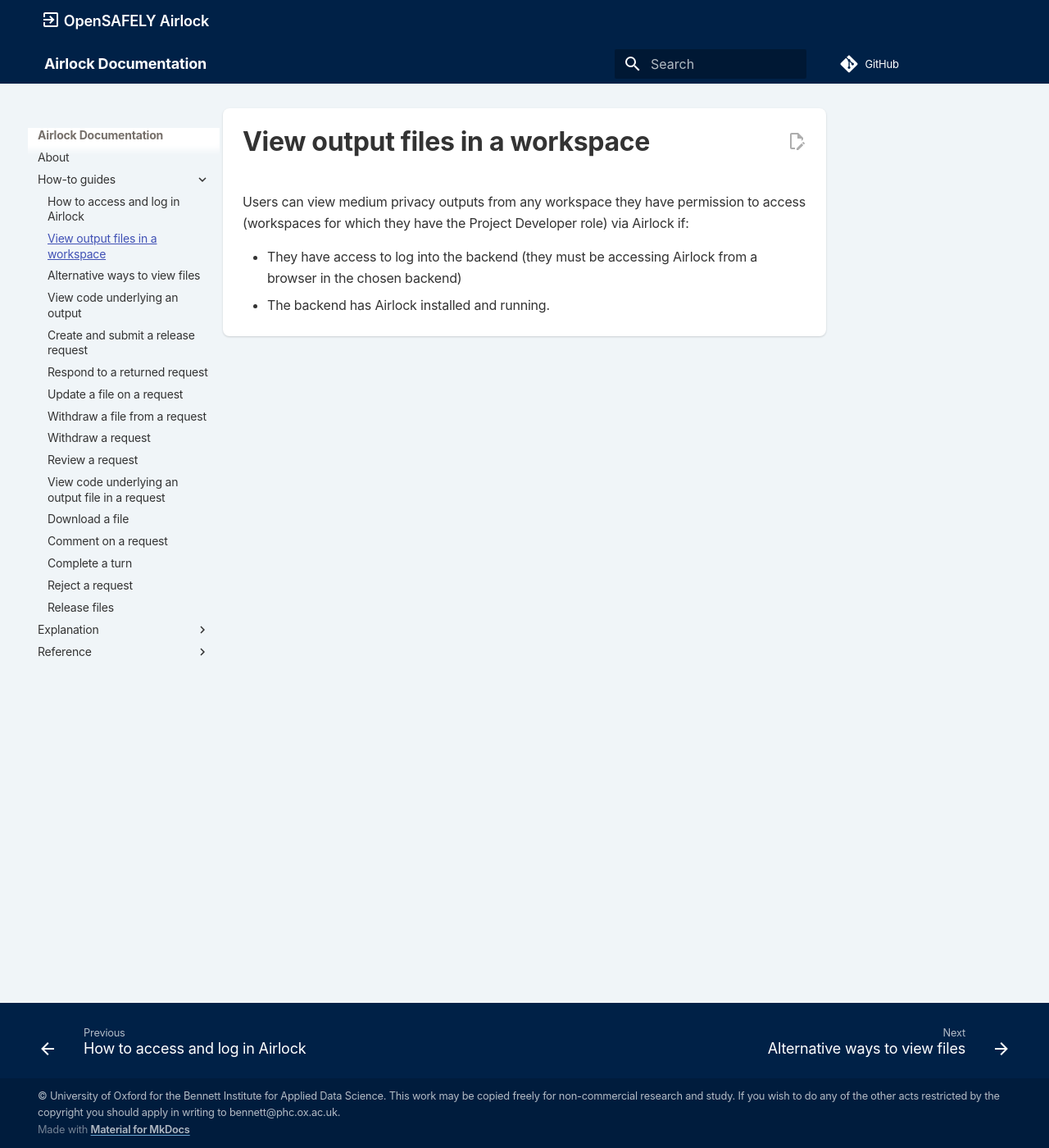
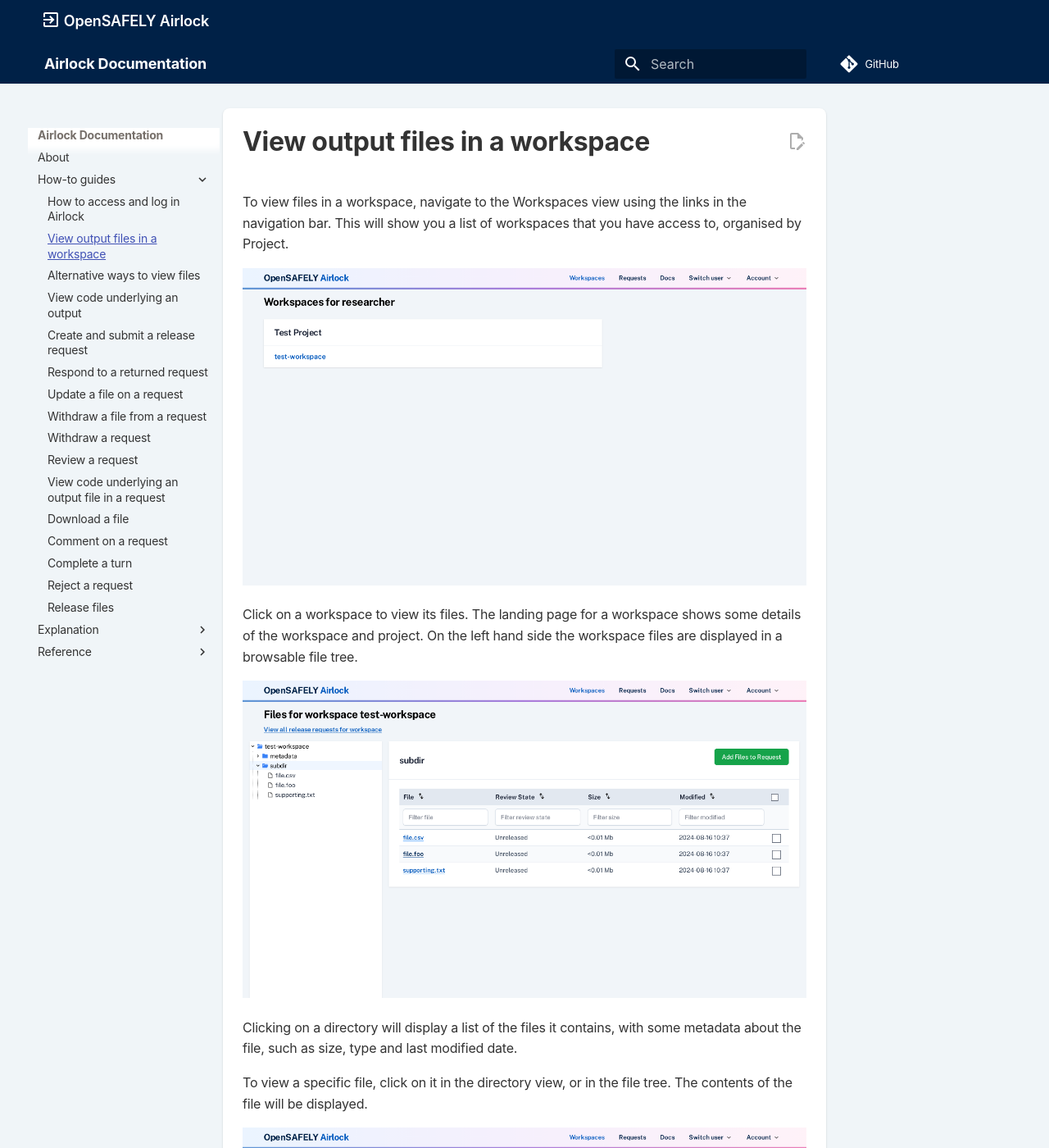
Before and after one commit to opensafely-core/airlock, an MkDocs documentation site: the page built from docs/how-tos/view-workspace-files.md, in a window 1280 px wide and 1400 px high. Shown: the whole window at 82% size. Built offline with MkDocs 1.6.1 and Material for MkDocs 9.7.7, drawn with Linux system fonts in a browser that asks for light colours; comment, search, counter and statistics services are not loaded.

Commit message:
Add how-to view workspace files

```diff
--- a/docs/how-tos/view-workspace-files.md
+++ b/docs/how-tos/view-workspace-files.md
@@ -1,6 +1,18 @@
-Users can view medium privacy outputs from any workspace they have permission to
-access (workspaces for which they have the Project Developer role) via Airlock if:
+To view files in a workspace, navigate to the Workspaces view using the links in the
+navigation bar. This will show you a list of workspaces that you have access to, organised
+by Project.
 
-* They have access to log into the backend (they must be accessing Airlock
-    from a browser in the chosen backend)
-* The backend has Airlock installed and running.
+![Workspaces index](../screenshots/workspaces_index.png)
+
+Click on a workspace to view its files. The landing page for a workspace shows some details of the workspace and project. On the left hand side the workspace files are displayed in a
+browsable file tree.
+
+![Workspaces view](../screenshots/workspace_directory_view.png)
+
+Clicking on a directory will display a list of the files it contains, with some metadata
+about the file, such as size, type and last modified date.
+
+To view a specific file, click on it in the directory view, or in the file tree. The contents
+of the file will be displayed.
+
+![Workspaces view](../screenshots/workspace_file_view.png)
```
Also changed, not shown: docs/explanation/workflow-and-permissions.md (+4 -0 lines), docs/screenshots/multiselect-add.png, docs/screenshots/workspace_directory_view.png (added), 2 other files.
